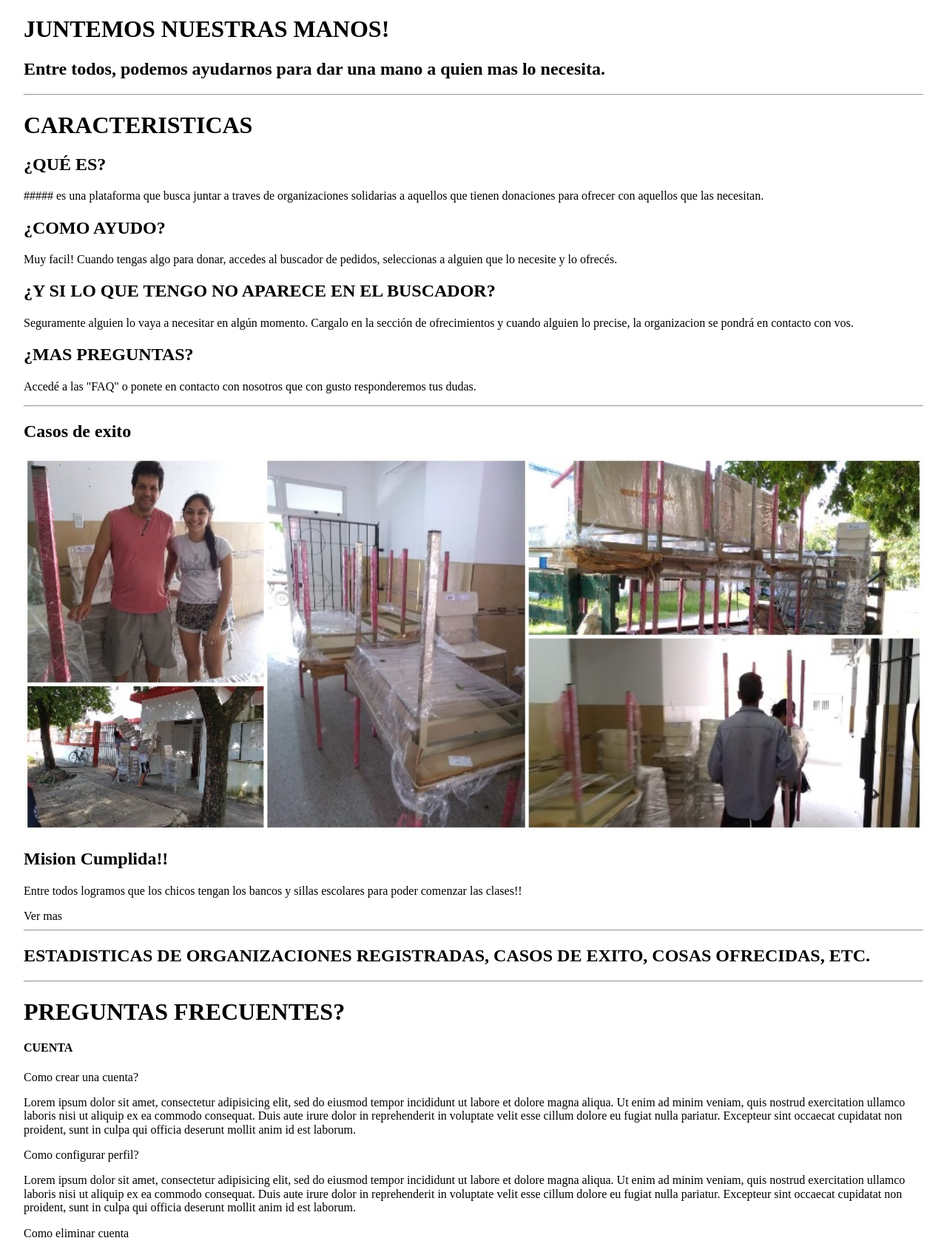
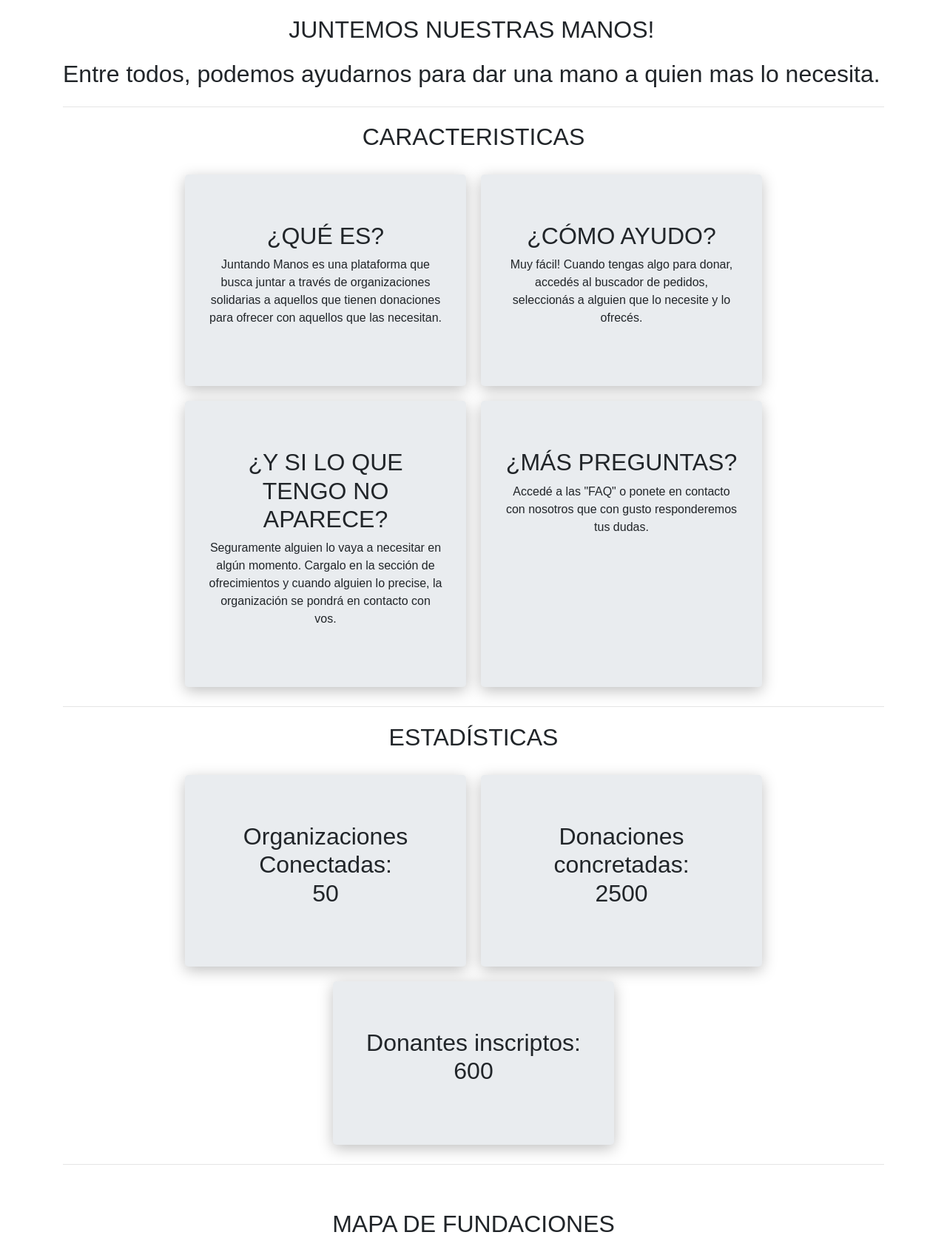
Before and after one commit to agustinnadalich/Proyecto-Integrador, a PHP site: page /body.html in a window 1280 px wide. Shown: the top 1693 px of the page at 74% size. Run offline with PHP 8.4, Linux system fonts and the light colour scheme.

Commit message:
arreglado body. sumado archivos de faq

```diff
--- a/body.html
+++ b/body.html
@@ -2,12 +2,20 @@
 <html lang="en" dir="ltr">
   <head>
     <meta charset="utf-8">
-    <title></title>
+    <title>HOME - Juntando Manos</title>
     <meta name="viewport" content="width=device-width, initial-scale=1">
+    <link rel="stylesheet" href="https://stackpath.bootstrapcdn.com/bootstrap/4.3.1/css/bootstrap.min.css" integrity="sha384-ggOyR0iXCbMQv3Xipma34MD+dH/1fQ784/j6cY/iJTQUOhcWr7x9JvoRxT2MZw1T" crossorigin="anonymous">
+    <script src="https://stackpath.bootstrapcdn.com/bootstrap/4.3.1/js/bootstrap.min.js" integrity="sha384-JjSmVgyd0p3pXB1rRibZUAYoIIy6OrQ6VrjIEaFf/nJGzIxFDsf4x0xIM+B07jRM" crossorigin="anonymous"></script>
 		<link rel="stylesheet" href="css/body.css">
+
   </head>
   <body>
   <div class="container">
+
+              <!-- HEADER -->
+
+
+
 
     <!-- body -->
 <section class="recepcion">
@@ -19,28 +27,31 @@
 <hr>
 
         <!-- CARACTERISTICAS -->
-<section class="quehacemos?">
-  <h1 class="titulo_quehacemos?">CARACTERISTICAS</h1>
-  <article class="quehacemos1">
-    <h2 class="titulo_quehacemos1">¿QUÉ ES?</h2>
-    <p class="parrafo_quehacemos1">##### es una plataforma que busca juntar a traves de organizaciones solidarias a aquellos que tienen donaciones para ofrecer con aquellos que las necesitan.</p>
+<section class="caracteristicas?">
+  <h1 class="titulo_caracteristicas?">CARACTERISTICAS</h1>
+  <div class="row justify-content-center">
+
+  <article class="carac caracteristicas1 jumbotron col-sm-12 col-lg-4">
+    <h2 class="titulo_caracteristicas1">¿QUÉ ES?</h2>
+    <p class="parrafo_caracteristicas1">Juntando Manos es una plataforma que busca juntar a través de organizaciones solidarias a aquellos que tienen donaciones para ofrecer con aquellos que las necesitan.</p>
   </article>
-  <article class="quehacemos2">
-    <h2 class="titulo_quehacemos2">¿COMO AYUDO?</h2>
-    <p class="parrafo_quehacemos2">Muy facil! Cuando tengas algo para donar, accedes al buscador de pedidos, seleccionas a alguien que lo necesite y lo ofrecés. </p>
+  <article class="carac caracteristicas2 jumbotron col-sm-12 col-lg-4">
+    <h2 class="titulo_caracteristicas2">¿CÓMO AYUDO?</h2>
+    <p class="parrafo_caracteristicas2">Muy fácil! Cuando tengas algo para donar, accedés al buscador de pedidos, seleccionás a alguien que lo necesite y lo ofrecés. </p>
   </article>
-  <article class="quehacemos3">
-    <h2 class="titulo_quehacemos3">¿Y SI LO QUE TENGO NO APARECE EN EL BUSCADOR?</h2>
-    <p class="parrafo_quehacemos3">Seguramente alguien lo vaya a necesitar en algún momento. Cargalo en la sección de ofrecimientos y cuando alguien lo precise, la organizacion se pondrá en contacto con vos.</p>
+  <article class="carac caracteristicas3 jumbotron col-sm-12 col-lg-4">
+    <h2 class="titulo_caracteristicas3">¿Y SI LO QUE TENGO NO APARECE?</h2>
+    <p class="parrafo_caracteristicas3">Seguramente alguien lo vaya a necesitar en algún momento. Cargalo en la sección de ofrecimientos y cuando alguien lo precise, la organización se pondrá en contacto con vos.</p>
   </article>
-  <article class="quehacemos4">
-    <h2 class="titulo_quehacemos4">¿MAS PREGUNTAS?</h2>
-    <p class="parrafo_quehacemos4">Accedé a las "FAQ" o ponete en contacto con nosotros que con gusto responderemos tus dudas.</p>
+  <article class="carac caracteristicas4 jumbotron col-sm-12 col-lg-4">
+    <h2 class="titulo_caracteristicas4">¿MÁS PREGUNTAS?</h2>
+    <p class="parrafo_caracteristicas4">Accedé a las <a href="FAQ.html">"FAQ"</a> o ponete en contacto con nosotros que con gusto responderemos tus dudas.</p>
   </article>
+</div>
 </section>
 <hr>
       <!-- BANNER -->
-<section class="banner">
+<!-- <section class="banner">
 <article class="banner_mision-cumplida">
   <h2> Casos de exito</h2>
   <img src="img/pjimage.jpg" alt="mision-cumplida"class="img-fluid">
@@ -50,82 +61,48 @@
 </article>
 
 </section>
+<hr> -->
+<!-- ESTADISTICAS DE ORGANIZACIONES REGISTRADAS, CASOS DE EXITO, COSAS OFRECIDAS, ETC. -->
+
+<section class="estadisticas">
+  <h1 class="titulo_estadisticas">ESTADÍSTICAS</h1>
+  <div class="row justify-content-center">
+
+  <article class="estad estadistica_1 jumbotron col-sm-12 col-md-4">
+    <h2 class="titulo_estadistica_1">Organizaciones Conectadas:<br> 50</h2>
+    <p class="parrafo_estadistica_1"></p>
+  </article>
+  <article class="estad estadistica_2 jumbotron col-sm-12 col-md-4">
+    <h2 class="titulo_estadistica_2">Donaciones concretadas:<br>2500</h2>
+    <p class="parrafo_estadistica_2"></p>
+  </article>
+  <article class="estad estadistica_2 jumbotron col-sm-12 col-md-4">
+    <h2 class="titulo_estadistica_2">Donantes inscriptos:<br>600 </h2>
+    <p class="parrafo_estadistica_2"></p>
+  </article>
+</div>
+</section>
 <hr>
-<!-- ESTADISTICAS DE ORGANIZACIONES REGISTRADAS, CASOS DE EXITO, COSAS OFRECIDAS, ETC. -->
-<h2>ESTADISTICAS DE ORGANIZACIONES REGISTRADAS, CASOS DE EXITO, COSAS OFRECIDAS, ETC. </h2>
 
 
 
 
-
-<hr>
-        <!-- PREGUNTAS FRECUENTES -->
-
-<section class="FAQ">
-  <h1 class="titulo_FAQ">PREGUNTAS FRECUENTES?</h1>
-  <article class="FAQ-CUENTA">
-    <h4 class="titulo_FAQ-CUENTA">CUENTA</h4>
-    <ul>
-      <li>Como crear una cuenta?</li>
-      <p>Lorem ipsum dolor sit amet, consectetur adipisicing elit, sed do eiusmod tempor incididunt ut labore et dolore magna aliqua. Ut enim ad minim veniam, quis nostrud exercitation ullamco laboris nisi ut aliquip ex ea commodo consequat. Duis aute irure dolor in reprehenderit in voluptate velit esse cillum dolore eu fugiat nulla pariatur. Excepteur sint occaecat cupidatat non proident, sunt in culpa qui officia deserunt mollit anim id est laborum.</p>
-      <li>Como configurar perfil?</li>
-      <p>Lorem ipsum dolor sit amet, consectetur adipisicing elit, sed do eiusmod tempor incididunt ut labore et dolore magna aliqua. Ut enim ad minim veniam, quis nostrud exercitation ullamco laboris nisi ut aliquip ex ea commodo consequat. Duis aute irure dolor in reprehenderit in voluptate velit esse cillum dolore eu fugiat nulla pariatur. Excepteur sint occaecat cupidatat non proident, sunt in culpa qui officia deserunt mollit anim id est laborum.</p>
-      <li>Como eliminar cuenta</li>
-      <p>Lorem ipsum dolor sit amet, consectetur adipisicing elit, sed do eiusmod tempor incididunt ut labore et dolore magna aliqua. Ut enim ad minim veniam, quis nostrud exercitation ullamco laboris nisi ut aliquip ex ea commodo consequat. Duis aute irure dolor in reprehenderit in voluptate velit esse cillum dolore eu fugiat nulla pariatur. Excepteur sint occaecat cupidatat non proident, sunt in culpa qui officia deserunt mollit anim id est laborum.</p>
-    </ul>
-
-  </article>
-  <article class="FAQ-user-pass">
-    <h4 class="titulo_user-pass">Usuario y Constraseña</h4>
-    <ul>
-      <li>Como puedo recuperar mi nombre de usuario?</li>
-      <p>Lorem ipsum dolor sit amet, consectetur adipisicing elit, sed do eiusmod tempor incididunt ut labore et dolore magna aliqua. Ut enim ad minim veniam, quis nostrud exercitation ullamco laboris nisi ut aliquip ex ea commodo consequat. Duis aute irure dolor in reprehenderit in voluptate velit esse cillum dolore eu fugiat nulla pariatur. Excepteur sint occaecat cupidatat non proident, sunt in culpa qui officia deserunt mollit anim id est laborum.</p>
-      <li>Como puedo recuperar mi contraseña?</li>
-      <p>Lorem ipsum dolor sit amet, consectetur adipisicing elit, sed do eiusmod tempor incididunt ut labore et dolore magna aliqua. Ut enim ad minim veniam, quis nostrud exercitation ullamco laboris nisi ut aliquip ex ea commodo consequat. Duis aute irure dolor in reprehenderit in voluptate velit esse cillum dolore eu fugiat nulla pariatur. Excepteur sint occaecat cupidatat non proident, sunt in culpa qui officia deserunt mollit anim id est laborum.</p>
-      </ul>
-  </article>
-
-  <article class="FAQ-Ofrecer">
-    <h4 class="titulo_Ofrecer">Como Donar?</h4>
-    <ul>
-      <li>Como puedo ofrecer una donacion?</li>
-      <p>Lorem ipsum dolor sit amet, consectetur adipisicing elit, sed do eiusmod tempor incididunt ut labore et dolore magna aliqua. Ut enim ad minim veniam, quis nostrud exercitation ullamco laboris nisi ut aliquip ex ea commodo consequat. Duis aute irure dolor in reprehenderit in voluptate velit esse cillum dolore eu fugiat nulla pariatur. Excepteur sint occaecat cupidatat non proident, sunt in culpa qui officia deserunt mollit anim id est laborum.</p>
-      <li>Como hago la entrega?</li>
-      <p>Lorem ipsum dolor sit amet, consectetur adipisicing elit, sed do eiusmod tempor incididunt ut labore et dolore magna aliqua. Ut enim ad minim veniam, quis nostrud exercitation ullamco laboris nisi ut aliquip ex ea commodo consequat. Duis aute irure dolor in reprehenderit in voluptate velit esse cillum dolore eu fugiat nulla pariatur. Excepteur sint occaecat cupidatat non proident, sunt in culpa qui officia deserunt mollit anim id est laborum.</p>
-      <li>Como me aseguro que llegue?</li>
-      <p>Lorem ipsum dolor sit amet, consectetur adipisicing elit, sed do eiusmod tempor incididunt ut labore et dolore magna aliqua. Ut enim ad minim veniam, quis nostrud exercitation ullamco laboris nisi ut aliquip ex ea commodo consequat. Duis aute irure dolor in reprehenderit in voluptate velit esse cillum dolore eu fugiat nulla pariatur. Excepteur sint occaecat cupidatat non proident, sunt in culpa qui officia deserunt mollit anim id est laborum.</p>
-    </ul>
-  </article>
-
-  <article class="FAQ-organizaciones">
-    <h4 class="titulo_organizaciones">Organizaciones</h4>
-    <ul>
-      <li>Como puedo agregar mi organizacion?</li>
-      <p>Lorem ipsum dolor sit amet, consectetur adipisicing elit, sed do eiusmod tempor incididunt ut labore et dolore magna aliqua. Ut enim ad minim veniam, quis nostrud exercitation ullamco laboris nisi ut aliquip ex ea commodo consequat. Duis aute irure dolor in reprehenderit in voluptate velit esse cillum dolore eu fugiat nulla pariatur. Excepteur sint occaecat cupidatat non proident, sunt in culpa qui officia deserunt mollit anim id est laborum.</p>
-      <li>Como solicito donaciones?</li>
-      <p>Lorem ipsum dolor sit amet, consectetur adipisicing elit, sed do eiusmod tempor incididunt ut labore et dolore magna aliqua. Ut enim ad minim veniam, quis nostrud exercitation ullamco laboris nisi ut aliquip ex ea commodo consequat. Duis aute irure dolor in reprehenderit in voluptate velit esse cillum dolore eu fugiat nulla pariatur. Excepteur sint occaecat cupidatat non proident, sunt in culpa qui officia deserunt mollit anim id est laborum.</p>
-      </ul>
-  </article>
+<br>
+<h1>MAPA DE FUNDACIONES</h1>
+<div class="mapa">
 
 
+<iframe class= "mapa-google" src="https://www.google.com/maps/d/embed?mid=1kT0Weo9kVnePGUz3tfJl2bN3VPlBSZg9" width="640" height="480"></iframe>
 
-
-
-
-
-
-
-
-</section>
-<hr>
-<br>
-<h2>MAPA DE FUNDACIONES</h2>
-<!-- <iframe src="https://www.google.com/maps/d/embed?mid=1kT0Weo9kVnePGUz3tfJl2bN3VPlBSZg9" width="640" height="480"></iframe> -->
+</div>
 <hr>
 <br>
 <br>
 <br>
-<br>
+<!-- FOOTER -->
+
+
+
 </div>
   </body>
 </html>
--- a/css/body.css
+++ b/css/body.css
@@ -1,8 +1,12 @@
 @import url('normalize.css');
+<link href="https://fonts.googleapis.com/css?family=Montserrat" rel="stylesheet">
+
 
 
 * {
 	box-sizing: border-box;
+	font-family: 'Montserrat', sans-serif;
+
 }
 
   ul, ol {
@@ -19,7 +23,60 @@
   img {
   	width: 100%;
   }
-  .container{
+	.container{
     width: 95%;
     margin: auto;
     }
+	h1{
+		text-align: center;
+	}
+
+	.recepcion{
+		display: table-cell;
+		text-align: center;
+		vertical-align: middle;
+		/* height: 400px; */
+	}
+
+.mapa-google{
+	width: 100%;
+	position: absolute;
+	align-self: center;
+	position: relative;
+}
+.mapa{
+	width: 100%;
+	position: relative;
+}
+
+.carac{
+	display: inline-block;
+	margin: 10px;
+	/* height: 400px; */
+	text-align: center;
+	}
+.carac{
+	box-shadow: 0 5px 20px rgba(0,0,0,0.25);
+	transition: transform 300ms, box-shadow 300ms;
+}
+.estad{
+	display: inline-block;
+	margin: 10px;
+	text-align: center;
+	}
+.estad{
+	box-shadow: 0 5px 20px rgba(0,0,0,0.25);
+	transition: transform 300ms, box-shadow 300ms;
+}
+.carac:hover{
+	/* transform: scale(1.1); */
+	box-shadow: 0 15px 70px rgba(0, 0, 0, 2.5);
+}
+.estad:hover{
+	/* transform: scale(1.1); */
+	box-shadow: 0 15px 70px rgba(0, 0, 0, 2.5);
+}
+* {
+	font-family: 'Montserrat', sans-serif;
+
+}
```
Also changed, not shown: FAQ.HTML (added, +202 -0 lines), css/faq.css (added, +30 -0 lines).
